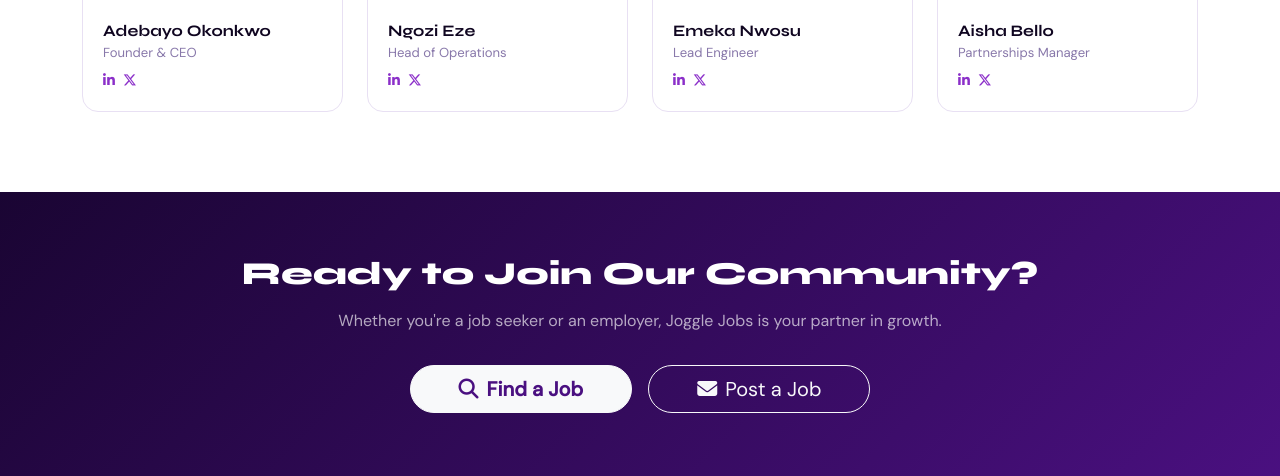
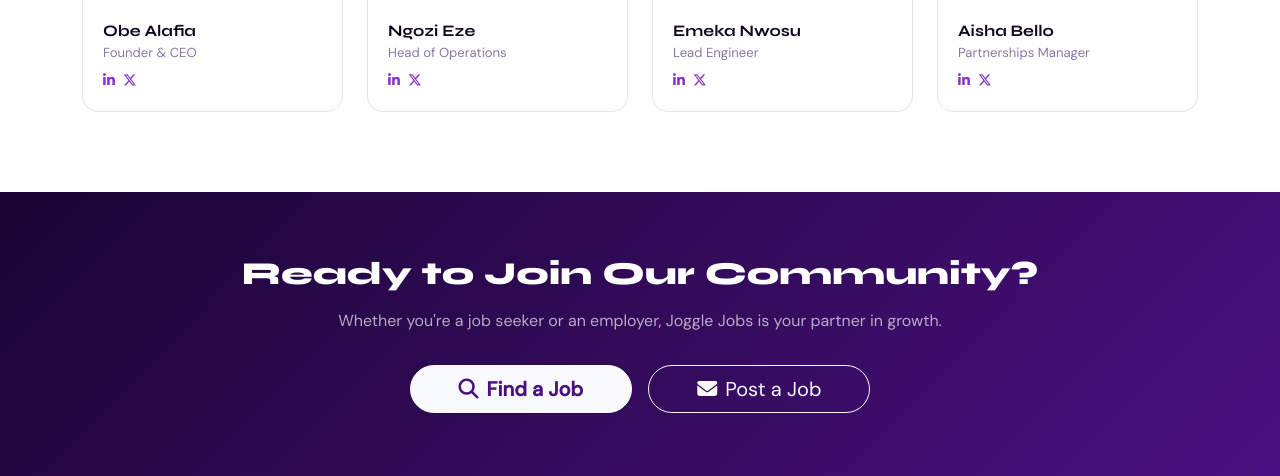
Before and after one commit to TheTechApostle/jogglejobs, a Flask app: page /about in a window 1280 px wide. Shown: the part 2744-3220 px from the top of the page. Run offline with Flask 3, Linux system fonts and the light colour scheme; some libraries are stand-ins or nearby versions.

Commit message:
Update about.html

```diff
--- a/templates/about.html
+++ b/templates/about.html
@@ -24,7 +24,7 @@
       <div class="col-lg-6">
         <div style="display:grid;grid-template-columns:1fr 1fr;gap:1rem;height:360px;">
           <div style="border-radius:16px;overflow:hidden;">
-            <img src="alafia.jpg" alt="Team" style="width:100%;height:100%;object-fit:cover;"/>
+            <img src="https://images.unsplash.com/photo-1573496359142-b8d87734a5a2?w=300&h=180&fit=crop" alt="Team" style="width:100%;height:100%;object-fit:cover;"/>
           </div>
           <div style="display:grid;grid-template-rows:1fr 1fr;gap:1rem;">
             <div style="border-radius:16px;overflow:hidden;">
@@ -111,7 +111,7 @@
     </div>
     <div class="row g-4 justify-content-center">
       {% set team = [
-        ('Adebayo Okonkwo','Founder & CEO','https://images.unsplash.com/photo-1531746020798-e6953c6e8e04?w=300&h=300&fit=crop'),
+        ('Obe Alafia','Founder & CEO','https://images.unsplash.com/photo-1531746020798-e6953c6e8e04?w=300&h=300&fit=crop'),
         ('Ngozi Eze','Head of Operations','https://images.unsplash.com/photo-1580489944761-15a19d654956?w=300&h=300&fit=crop'),
         ('Emeka Nwosu','Lead Engineer','https://images.unsplash.com/photo-1507003211169-0a1dd7228f2d?w=300&h=300&fit=crop'),
         ('Aisha Bello','Partnerships Manager','https://images.unsplash.com/photo-1534528741775-53994a69daeb?w=300&h=300&fit=crop'),
```
